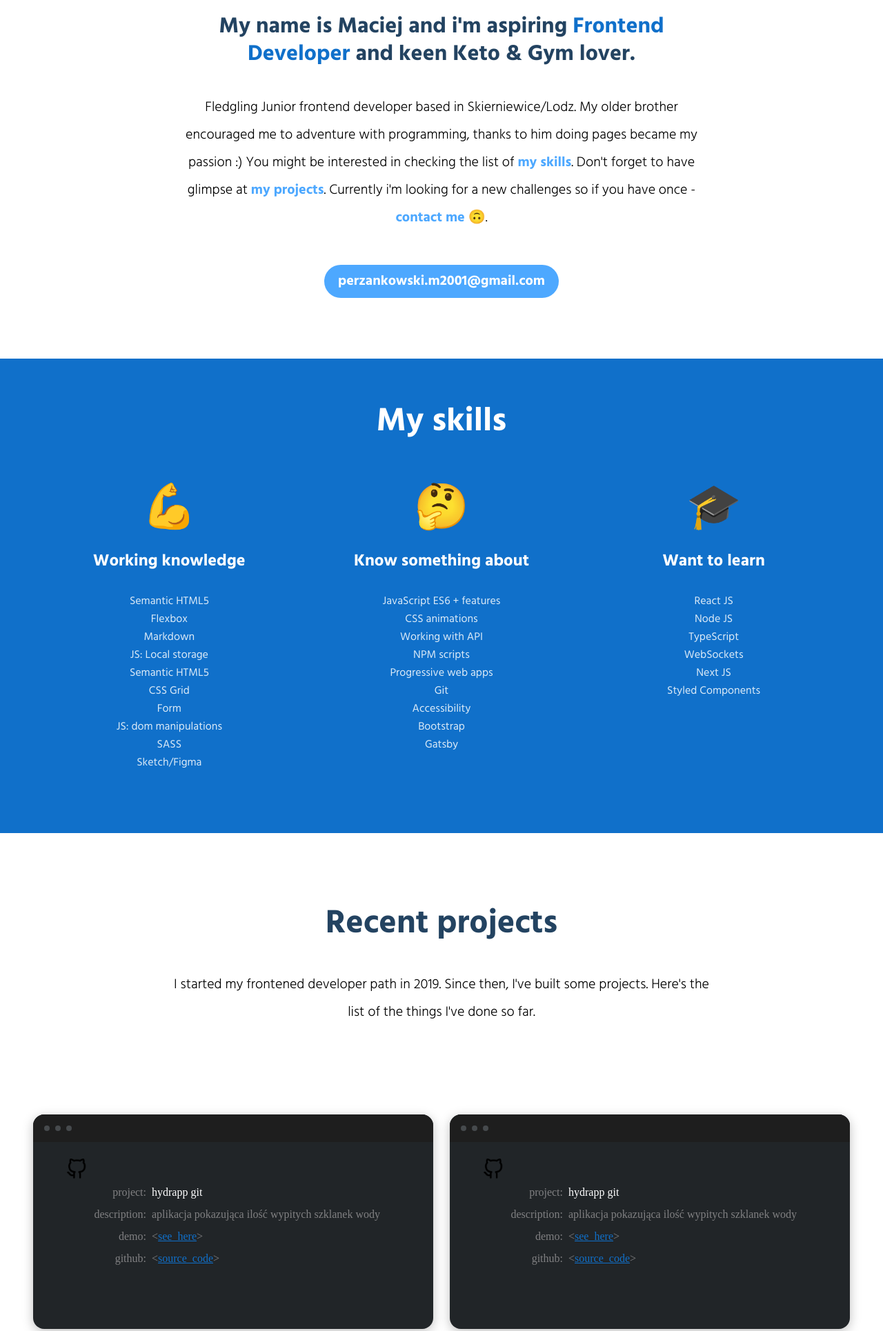
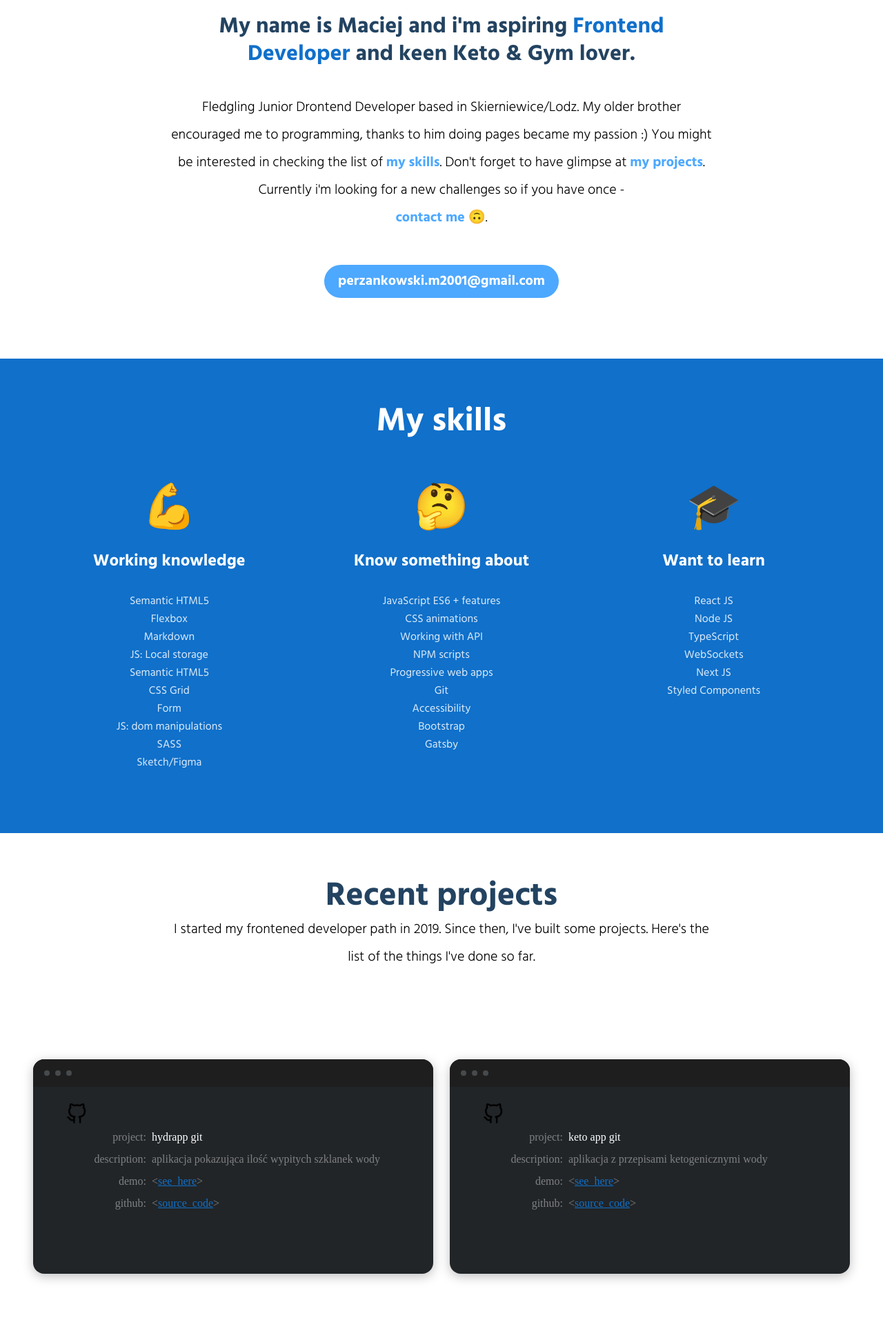
Before and after one commit to nazrep/nazrep.github.io, a website built with Parcel: page src/index.html in a window 1280 px wide. Shown: the part 358-2288 px from the top of the page at 69% size. Built offline with nearby package versions, Linux system fonts and the light colour scheme.

Commit message:
hero description changes

```diff
--- a/src/index.html
+++ b/src/index.html
@@ -41,9 +41,9 @@
                     </span> and keen Keto & Gym lover.
                 </h1>
                 <p class="hero__paragraph">
-                    Fledgling Junior frontend developer based in Skierniewice/Lodz. My older brother encouraged me to adventure with programming, thanks to him doing pages became my passion :) You might be interested in checking the list of <a class="hero__link"
+                    Fledgling Junior Drontend Developer based in Skierniewice/Lodz. My older brother encouraged me to programming, thanks to him doing pages became my passion :) You might be interested in checking the list of <a class="hero__link"
                         href="#skills">my skills</a>. Don't forget to have glimpse at
-                    <a class="hero__link" href="#projects">my projects</a>. Currently i'm looking for a new challenges so if you have once - <a class="hero__link" href="#contact">contact me 🙃</a>.
+                    <a class="hero__link" href="#projects">my projects</a>. Currently i'm looking for a new challenges so if you have once - <a class="hero__link" href="#contact"><br>contact me 🙃</a>.
                 </p>
                 <a class="hero__contact" href="mailto:perzankowski.m2001@gmail.com">perzankowski.m2001@gmail.com</a>
             </div>
@@ -129,7 +129,7 @@
                         </p>
                         <p class="project__grid  project__grid--description">
                             <span class="project__label ">github:</span><span>&lt;<a class="project__link "
-                                    title="hydrapp git - code " href="# ">source_code</a>&gt;</span> </p>
+                                    title="hydrapp git - code " href="https://github.com/nazrep/hydrapp">source_code</a>&gt;</span> </p>
 
                 </article>
                 <article class="project ">
@@ -144,11 +144,10 @@
                         <h3 class="project__grid project__title ">
 
                             <span class="project__label ">project:</span>
-                            <span class="project__label__name ">hydrapp git</span>
+                            <span class="project__label__name ">keto app git</span>
                         </h3>
                         <p class="project__grid project__grid--description">
-                            <span class="project__label ">description:</span><span>aplikacja pokazująca ilość wypitych
-                                szklanek
+                            <span class="project__label ">description:</span><span>aplikacja z przepisami ketogenicznymi
                                 wody</span>
                         </p>
                         <p class="project__grid project__grid--description ">
@@ -157,7 +156,7 @@
                         </p>
                         <p class="project__grid  project__grid--description">
                             <span class="project__label ">github:</span><span>&lt;<a class="project__link "
-                                    title="hydrapp git - code " href="# ">source_code</a>&gt;</span> </p>
+                                    title="hydrapp git - code " href="https://github.com/nazrep/simple-editor">source_code</a>&gt;</span> </p>
                     </div>
                 </article>
                 </div>
--- a/src/styles/modules/projects.scss
+++ b/src/styles/modules/projects.scss
@@ -1,5 +1,5 @@
 .projects {
-    padding: 64px 16px 88px;
+    padding: 64px 16px 176px;
     &__paragraph {
         font-weight: 300;
         font-size: 16px;
@@ -18,6 +18,7 @@
         line-height: 48px;
         color: #234361;
         text-align: center;
+        margin: 0;
         @media(min-width: $desktop) {
             font-size: 48px;
             line-height: 56px;
--- a/src/styles/modules/skills.scss
+++ b/src/styles/modules/skills.scss
@@ -15,6 +15,7 @@
         font-size: 36px;
         line-height: 48px;
         text-align: center;
+        margin: 0 0 64px;
         @media(min-width: $desktop) {
             font-size: 48px;
             line-height: 56px;
@@ -40,7 +41,7 @@
         font-size: 24px;
         line-height: 44px;
         text-align: center;
-        margin: 16px 0px 24px 0px;
+        margin: 16px 0 24px 0;
     }
 }
 
```
